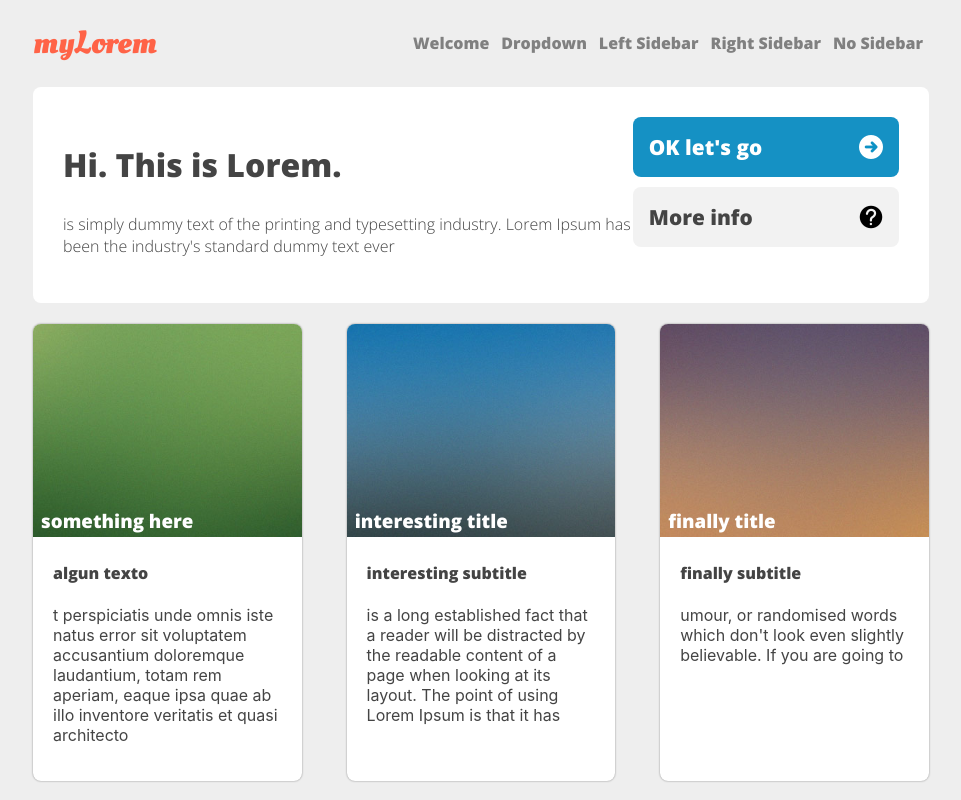
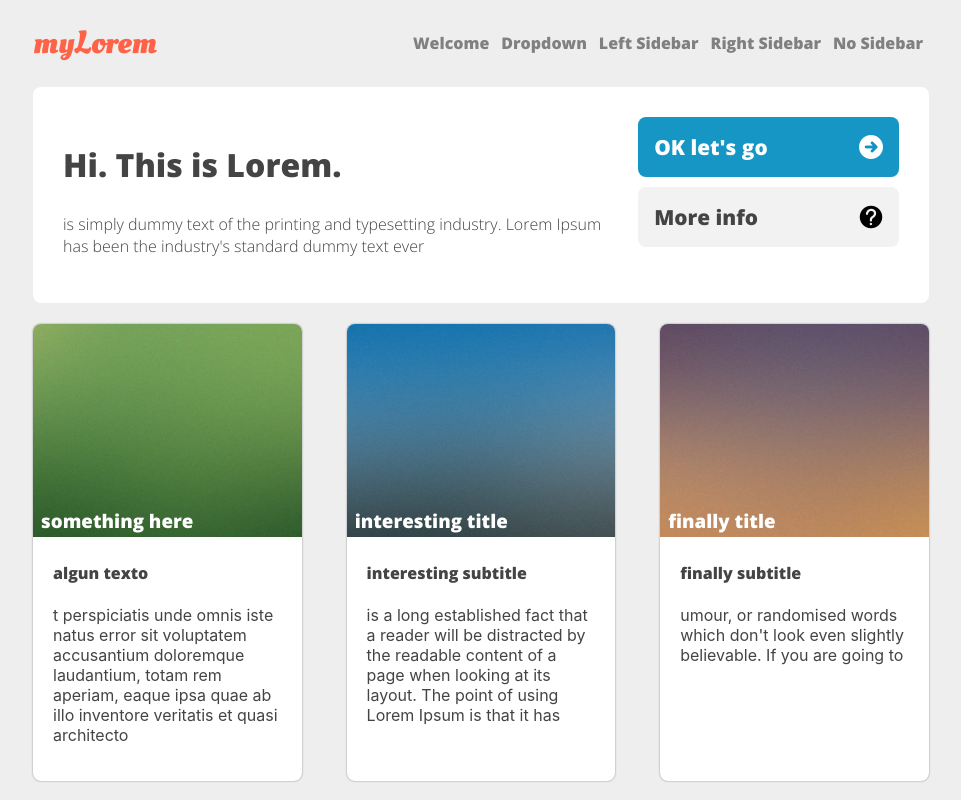
Before and after one commit to diegofernandoalayon/pruebaFrontend_BandB_react, a React (Create React App) app: page / in a window 1280 px wide. Shown: the top 800 px of the page, without its empty margins (159-1120 px from the left). Built offline with nearby package versions, Linux system fonts and the light colour scheme.

Commit message:
ordenando estilos

```diff
--- a/src/App.css
+++ b/src/App.css
@@ -21,9 +21,13 @@
   --colorBackgroundMenu: white;
   --colorText: #444;
   --colorBtnPrimary: #1596c4;
+  --colorBtnPrimaryHover:#207caa;
+  --colorBtnSecondary:#f2f2f2;
+  --colorBtnSecondaryHover: #dfdbdb;
   --colorTextBtnPrimary: white;
   --totalWidth: 70%;
   --widthResponse: 95%;
+  --colorLogo: tomato;
 }
 .App {
   color: var(--colorText);
--- a/src/components/Copy/copy.css
+++ b/src/components/Copy/copy.css
@@ -4,6 +4,7 @@
   padding: 30px;
   margin-bottom: 1.3rem;
   border-radius: 8px;
+  gap: 1rem;
 }
 .copy h2{
   font-family: 'openB';
@@ -35,9 +36,9 @@
 }
 .btn-primario{
   width: 100%;
-  background-color: #1591c4;
+  background-color: var(--colorBtnPrimary);
   margin-bottom: 10px;
-  color: white;
+  color: var(--colorTextBtnPrimary);
 
 
 }
@@ -46,16 +47,16 @@
   margin-left: 1.3rem;
 }
 .btn-primario:hover{
-  background-color: #207caa;
+  background-color: var(--colorBtnPrimaryHover);
 
 }
 .btn-secundario{
   width: 100%;
-  background-color: #f2f2f2;
-  color: #444444;
+  background-color: var(--colorBtnSecondary);
+  color: var(--colorText);
 }
 .btn-secundario:hover{
-  background-color: #dfdbdb;
+  background-color: var(--colorBtnSecondaryHover);
 }
 @media (max-width: 600px){
   .copy{
--- a/src/components/Logo/logo.css
+++ b/src/components/Logo/logo.css
@@ -1,6 +1,6 @@
 #logo{
   font-family: 'oleo';
-  color: tomato;
+  color: var(--colorLogo);
 }
 #logo:hover{
   transform: scale(1.02,1.02);
--- a/src/components/PaletaColores/paletacolores.css
+++ b/src/components/PaletaColores/paletacolores.css
@@ -32,6 +32,10 @@
   border-radius: 8px;
   color: var(--colorTextBtnPrimary);
   background-color: var(--colorBtnPrimary);
+  cursor: pointer;
+}
+.btn-paleta:hover{
+  background-color: var(--colorBtnPrimaryHover);
 }
 @media (max-width: 600px){
   .paleta{
--- a/src/components/Texto/texto.css
+++ b/src/components/Texto/texto.css
@@ -17,4 +17,8 @@
   border-radius: 8px;
   color: var(--colorTextBtnPrimary);
   background-color: var(--colorBtnPrimary);
+  cursor: pointer;
 }
+.btn-texto:hover{
+  background-color: var(--colorBtnPrimaryHover);
+}
```
